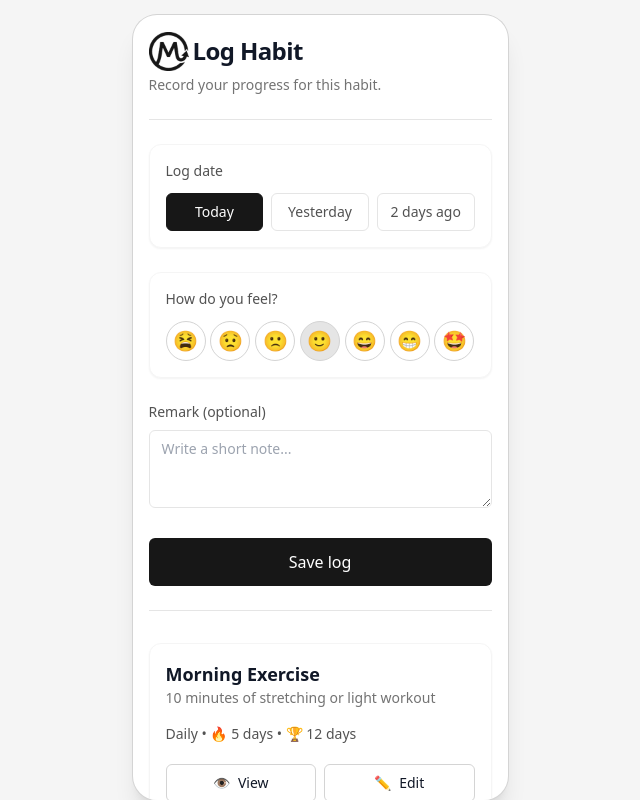
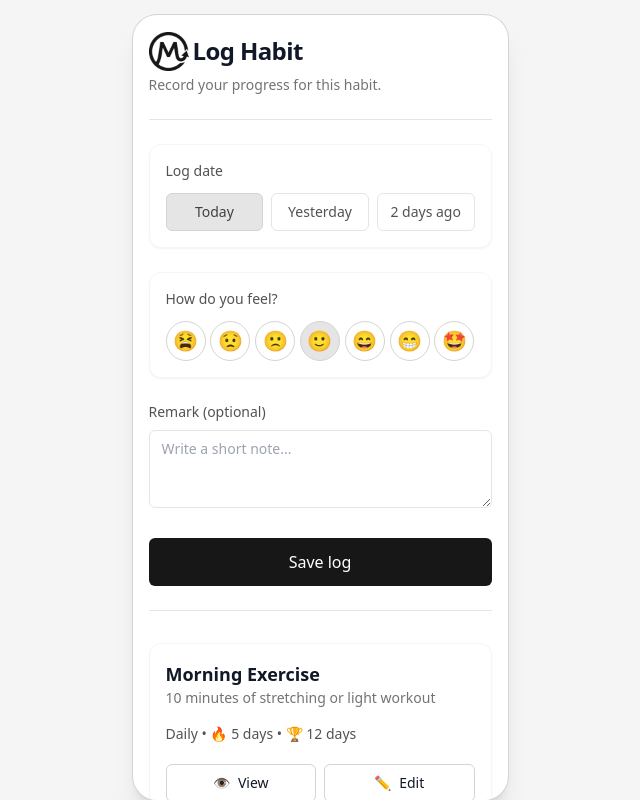
Before and after one commit to decomle/momentum, a React (Vite) app in the folder frontend/momentum-pwa/: page /demo/habit_log in a window 1280 px wide. Shown: the whole page, without its empty margins (320-960 px from the left). Built offline with nearby package versions, Linux system fonts and the light colour scheme; no server answers.

Commit message:
Done with the mockup, I swear

```diff
--- a/frontend/momentum-pwa/src/pages/demo/DemoHabitLogPage.tsx
+++ b/frontend/momentum-pwa/src/pages/demo/DemoHabitLogPage.tsx
@@ -1,8 +1,20 @@
-import { useState } from "react"
+import { useEffect, useState } from "react"
 
 export default function DemoHabitLogPage() {
   const [selectedDate, setSelectedDate] = useState("today")
   const [mood, setMood] = useState(0)
+  const dateOptions = [
+    { label: "Today", value: "today" },
+    { label: "Yesterday", value: "yesterday" },
+    { label: "2 days ago", value: "two_days" },
+  ]
+  const alreadyLoggedByOption: Record<string, boolean> = {
+    yesterday: false,
+    two_days: false,
+  }
+  const availableDateOptions = dateOptions.filter(
+    (option) => option.value === "today" || !alreadyLoggedByOption[option.value]
+  )
   const moodOptions = [
     { score: -3, emoji: "😫" },
     { score: -2, emoji: "😟" },
@@ -20,6 +32,12 @@ export default function DemoHabitLogPage() {
     current_streak: 5,
     longest_streak: 12,
   }
+
+  useEffect(() => {
+    if (!availableDateOptions.some((option) => option.value === selectedDate)) {
+      setSelectedDate(availableDateOptions[0]?.value ?? "today")
+    }
+  }, [availableDateOptions, selectedDate])
 
   return (
     <div className="min-h-full flex justify-center">
@@ -42,21 +60,25 @@ export default function DemoHabitLogPage() {
         <div className="pt-6 border-t border-neutral-200 space-y-6">
           {/* Log Date */}
           <div className="bg-white rounded-xl p-4 shadow-sm border border-neutral-100 space-y-3">
+            {availableDateOptions.length === 1 ? (
+              <div className="flex items-center justify-between gap-2">
+                <p className="text-sm text-neutral-600">Log date:</p>
+                <p className="text-sm text-neutral-500 italic">Today</p>
+              </div>
+            ) : (
               <p className="text-sm text-neutral-600">Log date</p>
+            )}
 
+            {availableDateOptions.length > 1 && (
               <div className="flex gap-2">
 
-              {[
-                { label: "Today", value: "today" },
-                { label: "Yesterday", value: "yesterday" },
-                { label: "2 days ago", value: "two_days" },
-              ].map((d) => (
+                {availableDateOptions.map((d) => (
                   <button
                     key={d.value}
                     onClick={() => setSelectedDate(d.value)}
                     className={`flex-1 py-2 text-sm rounded-md border
                 ${selectedDate === d.value
-                      ? "bg-neutral-900 text-white border-neutral-900"
+                      ? "bg-neutral-200 border-neutral-300 text-neutral-700"
                       : "border-neutral-200 text-neutral-600"
                     }`}
                   >
@@ -65,6 +87,7 @@ export default function DemoHabitLogPage() {
                 ))}
 
               </div>
+            )}
           </div>
 
           {/* Mood */}
```
Lines whose indentation alone changed are shown as unchanged.
